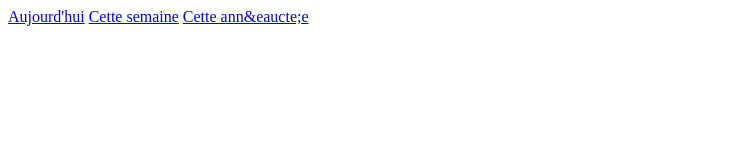
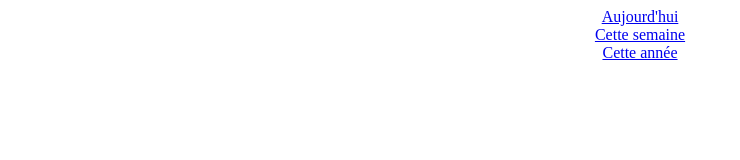
Before and after one commit to H4313/serverv2, a plain HTML site: page serverHttp/WebContent/chart/index.html in a window 1280 px wide. Shown: the whole page, without its empty margins (0-740 px from the left). Drawn offline with Linux system fonts and the light colour scheme.

Commit message:
Divers corrections

```diff
--- a/serverHttp/WebContent/chart/index.html
+++ b/serverHttp/WebContent/chart/index.html
@@ -6,9 +6,11 @@
 	</head>
 	<body>
 
-<a href="dailyTemperature.html">Aujourd'hui</a>
-<a href="weeklyTemperature.html">Cette semaine</a>
-<a href="yearlyTemperature.html">Cette ann&eaucte;e</a>
+<center>
+<a href="dailyTemperature.html">Aujourd'hui</a><br />
+<a href="weeklyTemperature.html">Cette semaine</a><br />
+<a href="yearlyTemperature.html">Cette ann&eacute;e</a><br />
+</center>
 
 	</body>
 </html>
```
Also changed, not shown: 1 other file.
